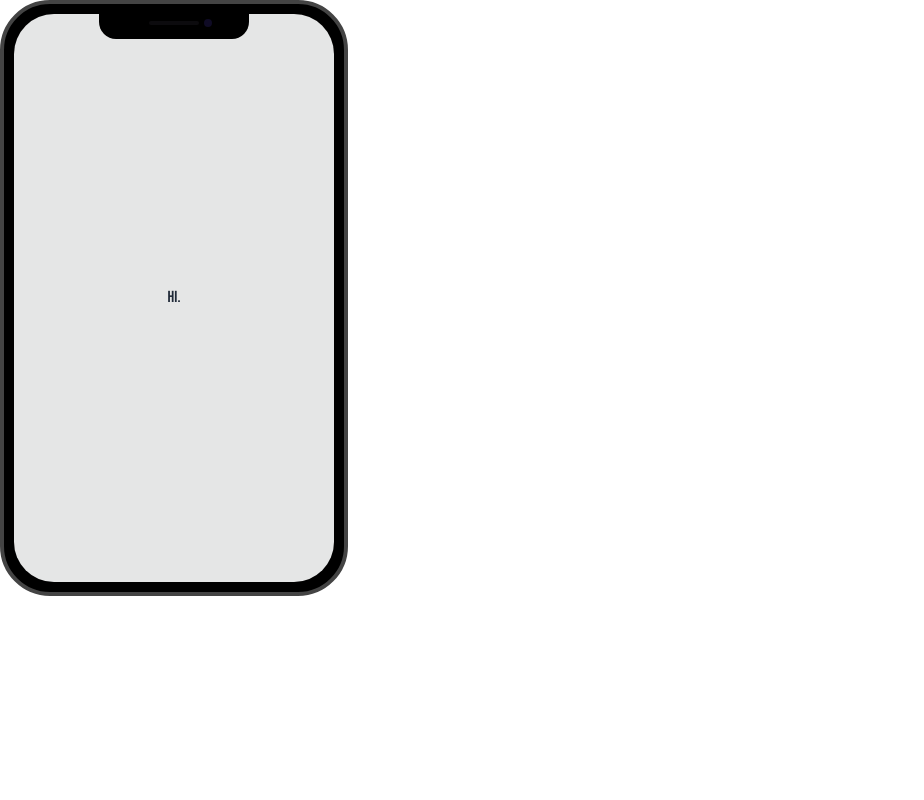
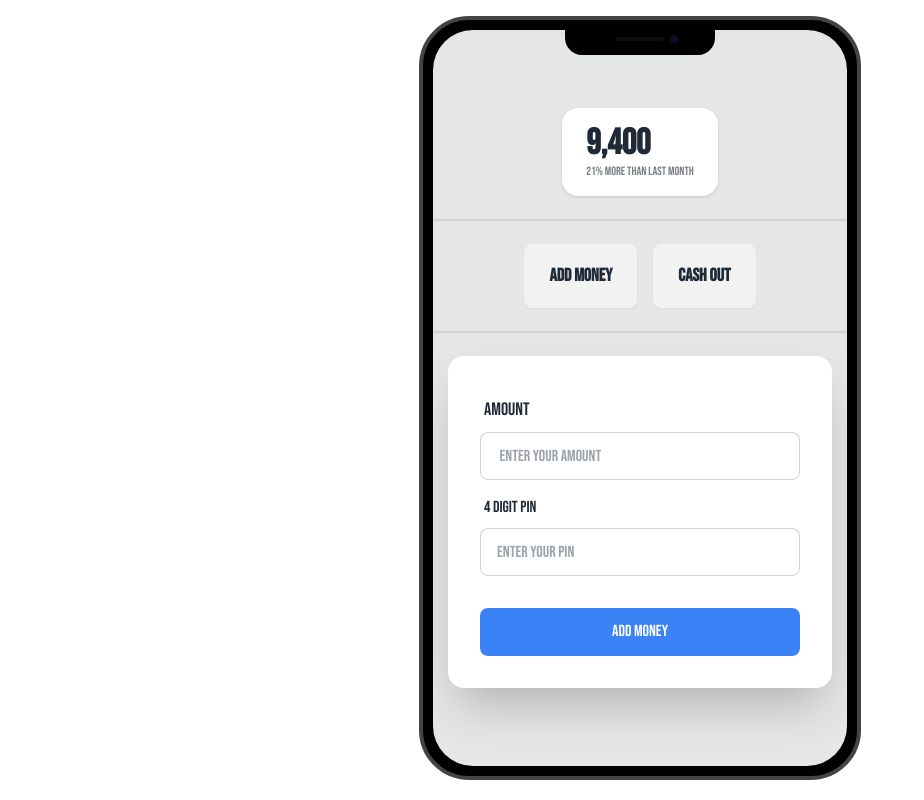
Before and after one commit to SORKARSIFAT/payoo-Mfs, a plain HTML site: page homePage.html in a window 1280 px wide. Shown: the whole page, without its empty margins (0-924 px from the left). Drawn offline with nearby package versions, Linux system fonts and the light colour scheme.

Commit message:
added add moiney

```diff
--- a/homePage.html
+++ b/homePage.html
@@ -3,7 +3,7 @@
 <head>
     <meta charset="UTF-8">
     <meta name="viewport" content="width=device-width, initial-scale=1.0">
-    <title>Payoo MFS</title>
+    <title>Payoo MFS Home</title>
     <!-- Link: Tailwind and DaisyUI CDN -->
     <link href="https://cdn.jsdelivr.net/npm/daisyui@4.12.23/dist/full.min.css" rel="stylesheet" type="text/css" />
     <script src="https://cdn.tailwindcss.com"></script>
@@ -25,12 +25,55 @@
 <body class="bebas-neue">
 
 
-  <div class="mockup-phone">
+<main class="my-4 flex justify-center">
+  <div class="mockup-phone ">
     <div class="camera"></div>
     <div class="display">
-      <div class="artboard artboard-demo phone-1">Hi.</div>
+      <div class="artboard artboard-demo phone-3">
+                <!-- available balance-->
+ <div>
+  <div class="stats shadow">
+    <div class="stat">
+      <div class="stat-value">9,400</div>
+      <div class="stat-desc">21% more than last month</div>
     </div>
   </div>
+ </div>
+ <div class="divider"></div>
 
+ <!-- User action buttons -->
+  <div class="flex gap-4">
+    <button class="btn btn-lg">Add Money</button>
+    <button class="btn btn-lg">Cash Out</button>
+  </div>
+
+  <div class="divider"></div>
+
+  <!-- add money from -->
+  <div class="card bg-base-100 w-full max-w-sm shrink-0 shadow-2xl">
+    <form class="card-body">
+      <div class="form-control">
+        <label class="label">
+          <span class="text-lg">Amount</span>
+        </label>
+        <input id="phone-number" type="Text" placeholder=" Enter Your Amount" class="input input-bordered" required />
+      </div>
+      <div class="form-control">
+        <label class="label">
+          <span class="">4 Digit Pin</span>
+        </label>
+        <input id="pin-number" type="password" placeholder="Enter Your Pin" class="input input-bordered" required />
+
+      </div>
+      <div  class="form-control mt-6">
+        <button class=" bg-blue-500 text-white p-3 rounded-lg">Add Money</button>
+</div>
+</form>
+</div>
+      </div>
+    </div>
+  </div>
+</main>
+   <script src="./js/home.js"></script>
 </body>
 </html>
--- /dev/null
+++ b/js/home.js
@@ -0,0 +1 @@
+console.log('app link');
```
